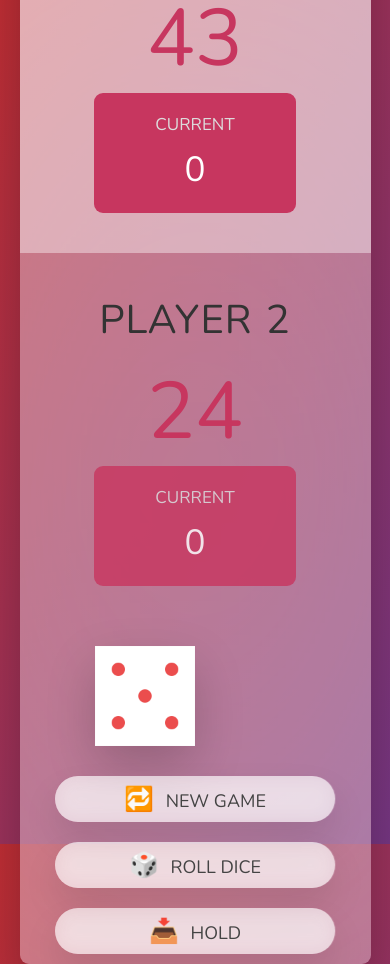
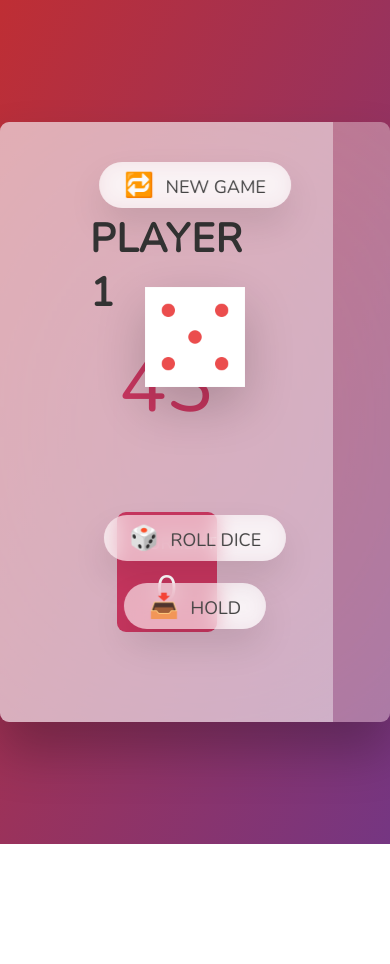
Before and after one commit to GabrielGiorgadzee/Pig-Game, a plain HTML site: page index.html in a window 390 px wide. After the commit the page ends 844 px from the top, so only its background shows below. Drawn offline with nearby package versions, Linux system fonts and the light colour scheme.

Commit message:
Update style.css

```diff
--- a/style.css
+++ b/style.css
@@ -164,39 +164,3 @@ main {
 .hidden {
   display: none;
 }
-
-@media (max-width: 768px) {
-  main {
-    flex-direction: column;
-    width: 90%;
-    height: auto;
-  }
-
-  .player {
-    flex: 100%;
-    padding: 4rem 2rem;
-  }
-
-  .dice {
-    position: static;
-    margin: 2rem auto;
-    display: block;
-  }
-
-  .btn {
-    position: static;
-    margin: 1rem auto;
-    transform: none;
-    width: 80%;
-    max-width: 300px;
-  }
-
-  .controls {
-  width: 100%;
-  display: flex;
-  flex-direction: column;
-  align-items: center;
-  gap: 1.5rem;
-  padding: 2rem;
-}
-}
```
